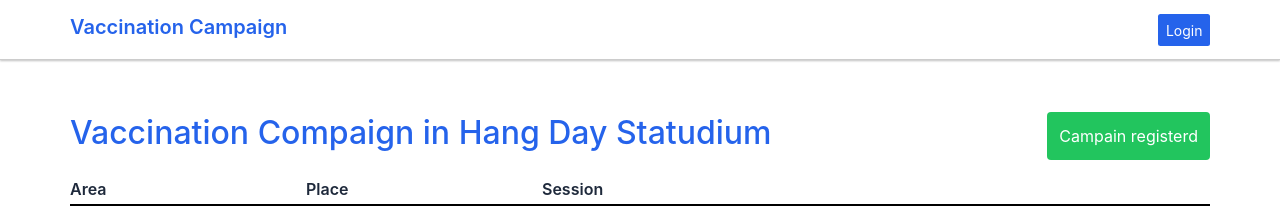
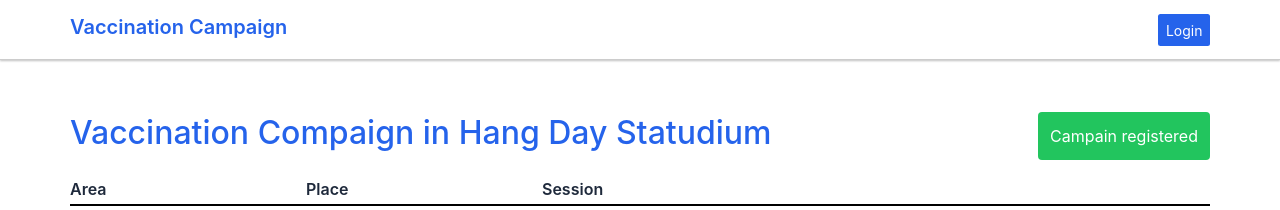
Before and after one commit to nguyencuongdev/Vaccianation-Campaign, a React (Create React App) app: page /campaign/1 in a window 1280 px wide. Shown: the top 210 px of the page. Built offline with nearby package versions, Linux system fonts and the light colour scheme; data requests are answered from the project's data file.

Commit message:
Sửa text của button khi campaign đã đăng ký

```diff
--- a/src/pages/CampaignAgendaPage/CampaignAgenda.jsx
+++ b/src/pages/CampaignAgendaPage/CampaignAgenda.jsx
@@ -58,7 +58,7 @@ function CampaignAgeda() {
                     {checkCampaignRegisted &&
                         <button className={cx('campaign-agenda-btn', 'campaign-agenda-btn-register')}
                         >
-                            Campain registerd
+                            Campain registered
                         </button>
                     }
                 </div>
```
